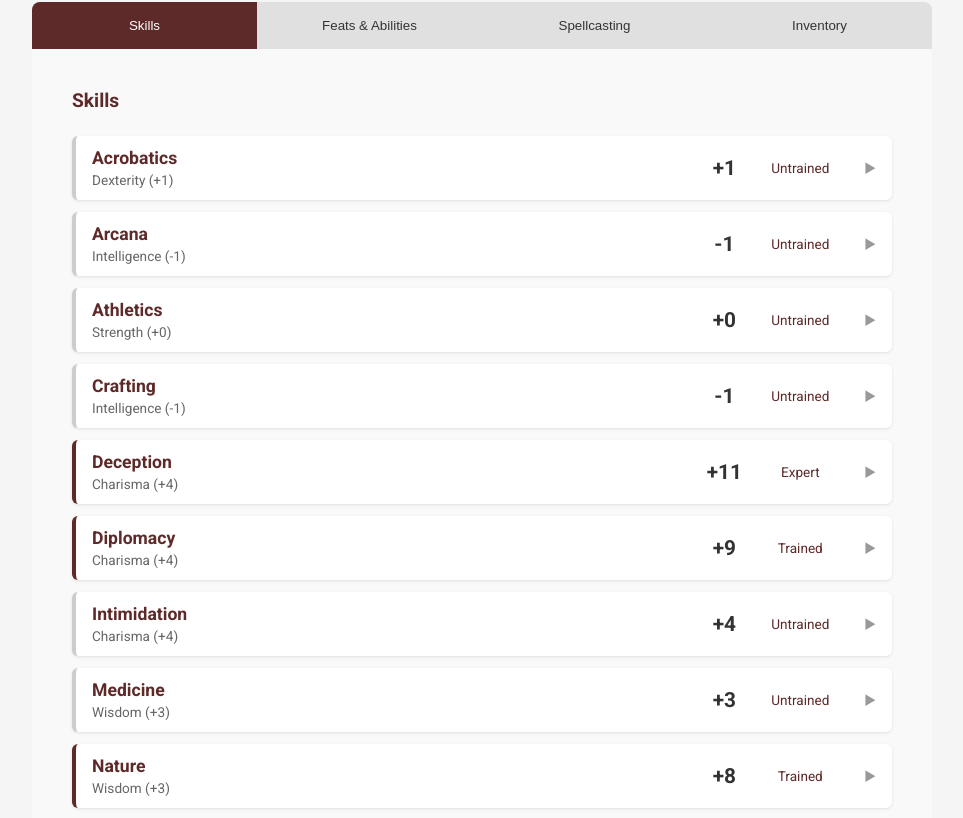
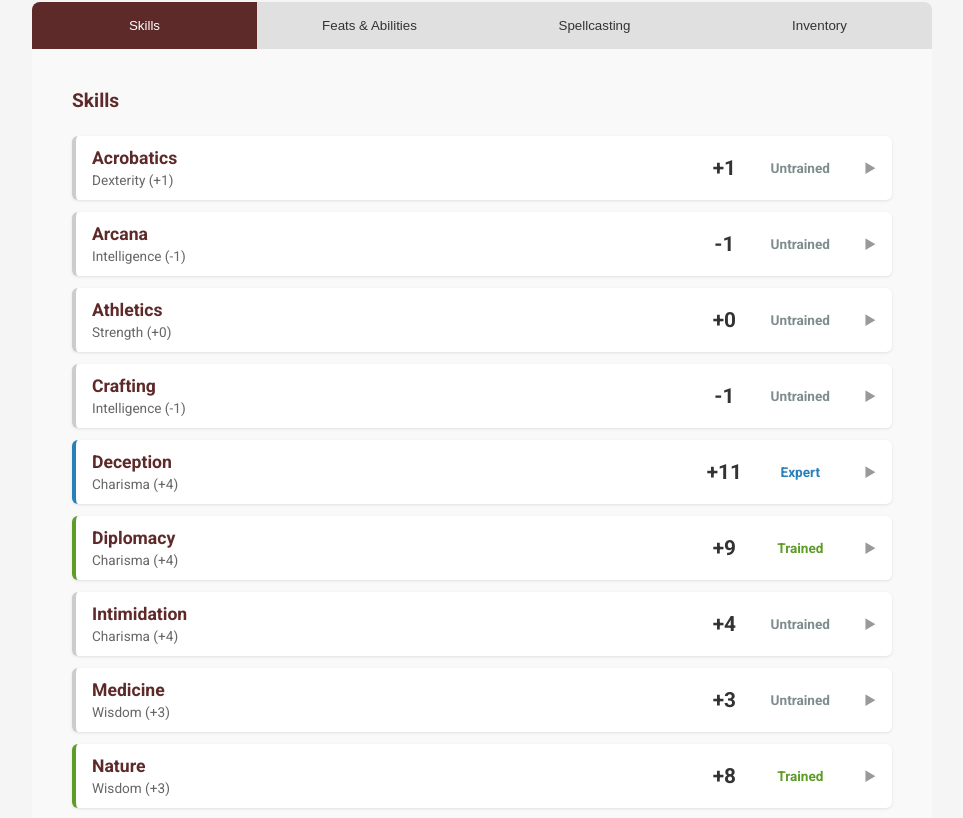
Before and after one commit to Mooknop/CNMH, a React (Create React App) app: page /character/sample-character-1 in a window 1280 px wide. Shown: the part 618-1436 px from the top of the page, without its empty margins (158-1121 px from the left). Built offline with nearby package versions, Linux system fonts and the light colour scheme.

Commit message:
Colorize skills

```diff
--- a/src/components/character-sheet/EnhancedSkillsList.css
+++ b/src/components/character-sheet/EnhancedSkillsList.css
@@ -30,12 +30,25 @@
   box-shadow: 0 3px 8px rgba(0,0,0,0.15);
 }
 
-  .skill-card.trained {
-    border-left: 4px solid #5e2929;
+/* Proficiency-based colors for the border */
+.skill-card.untrained-color {
+  border-left: 4px solid #cccccc;
 }
 
-  .skill-card.untrained {
-    border-left: 4px solid #cccccc;
+.skill-card.trained-color {
+  border-left: 4px solid #5e9c29; /* Green */
+}
+
+.skill-card.expert-color {
+  border-left: 4px solid #2980b9; /* Blue */
+}
+
+.skill-card.master-color {
+  border-left: 4px solid #8e44ad; /* Purple */
+}
+
+.skill-card.legendary-color {
+  border-left: 4px solid #f39c12; /* Gold */
 }
 
 .skill-header {
@@ -80,11 +93,32 @@
   text-align: center;
 }
 
+/* Proficiency text colors */
 .skill-proficiency {
   font-size: 0.85rem;
-    color: #5e2929;
   min-width: 5rem;
   text-align: center;
+  font-weight: 600;
+}
+
+.skill-proficiency.untrained-color {
+  color: #7f8c8d; /* Gray */
+}
+
+.skill-proficiency.trained-color {
+  color: #5e9c29; /* Green */
+}
+
+.skill-proficiency.expert-color {
+  color: #2980b9; /* Blue */
+}
+
+.skill-proficiency.master-color {
+  color: #8e44ad; /* Purple */
+}
+
+.skill-proficiency.legendary-color {
+  color: #f39c12; /* Gold */
 }
 
 .expand-icon {
@@ -134,6 +168,27 @@
   color: #666;
 }
 
+/* Background highlight for expanded skill based on proficiency */
+.skill-card.untrained-color .skill-actions {
+  background-color: #f8f9fa;
+}
+
+.skill-card.trained-color .skill-actions {
+  background-color: #f1f9ee;
+}
+
+.skill-card.expert-color .skill-actions {
+  background-color: #eef6fc;
+}
+
+.skill-card.master-color .skill-actions {
+  background-color: #f5eefa;
+}
+
+.skill-card.legendary-color .skill-actions {
+  background-color: #fff7e8;
+}
+
 /* Media query for smaller screens */
 @media (max-width: 768px) {
   .skill-info {
--- a/src/components/character-sheet/EnhancedSkillsList.js
+++ b/src/components/character-sheet/EnhancedSkillsList.js
@@ -42,6 +42,7 @@ const EnhancedSkillsList = ({ character }) => {
         { name: 'Disarm', description: "Try to knock an item out of a creature's grasp." }
       ]
     },
+    // ... other skills remain unchanged
     {
       id: 'crafting',
       name: 'Crafting',
@@ -208,6 +209,17 @@ const EnhancedSkillsList = ({ character }) => {
     }
   };
 
+  // Function to get the proficiency color
+  const getProficiencyColor = (proficiency) => {
+    switch(proficiency) {
+      case 1: return 'trained-color';      // Trained
+      case 2: return 'expert-color';       // Expert
+      case 3: return 'master-color';       // Master
+      case 4: return 'legendary-color';    // Legendary
+      default: return 'untrained-color';   // Untrained
+    }
+  };
+
   const toggleSkill = (skillId) => {
     setExpandedSkills(prev => ({
       ...prev,
@@ -226,9 +238,10 @@ const EnhancedSkillsList = ({ character }) => {
           const abilityMod = getModifier(skill.ability);
           const abilityModStr = abilityMod >= 0 ? `+${abilityMod}` : abilityMod.toString();
           const isExpanded = expandedSkills[skill.id];
+          const proficiencyColorClass = getProficiencyColor(proficiency);
 
           return (
-            <div key={skill.id} className={`skill-card ${proficiency > 0 ? 'trained' : 'untrained'}`}>
+            <div key={skill.id} className={`skill-card ${proficiencyColorClass}`}>
               <div
                 className="skill-header"
                 onClick={() => toggleSkill(skill.id)}
@@ -243,7 +256,7 @@ const EnhancedSkillsList = ({ character }) => {
                   <div className="skill-modifier">
                     {modifier >= 0 ? `+${modifier}` : modifier}
                   </div>
-                  <div className="skill-proficiency">
+                  <div className={`skill-proficiency ${proficiencyColorClass}`}>
                     {getProficiencyLabel(proficiency)}
                   </div>
                   <div className="expand-icon">
```
Lines whose indentation alone changed are shown as unchanged.
